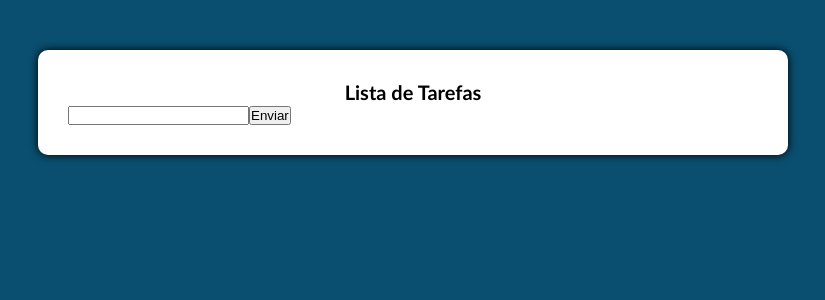
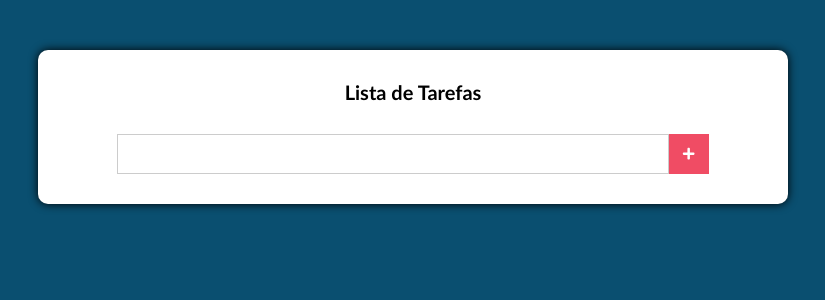
Before and after one commit to DevRafonalde/lista-de-tarefas-react, a React (Create React App) app: page / in a window 1280 px wide. Shown: the top 300 px of the page, without its empty margins (227-1052 px from the left). Built offline with nearby package versions, Linux system fonts and the light colour scheme.

Commit message:
Customizando formulário

```diff
--- a/package.json
+++ b/package.json
@@ -8,6 +8,7 @@
     "@testing-library/user-event": "^13.5.0",
     "react": "^18.2.0",
     "react-dom": "^18.2.0",
+    "react-icons": "^4.10.1",
     "react-scripts": "5.0.1",
     "web-vitals": "^2.1.4"
   },
@@ -34,7 +35,5 @@
       "last 1 firefox version",
       "last 1 safari version"
     ]
-  },
-  "devDependencies": {
   }
 }
--- a/src/components/Main.css
+++ b/src/components/Main.css
@@ -11,3 +11,29 @@
     font-size: 20px;
     text-align: center;
 }
+
+.formulario {
+    margin-top: 30px;
+    display: flex;
+    align-items: center;
+    justify-content: center;
+}
+
+.formulario input[type="text"] {
+    height: 40px;
+    padding: 0 20px;
+    font-size: 20px;
+    border: 1px solid #ccc;
+    min-width: 80%;
+}
+
+.formulario button[type="submit"] {
+    border: none;
+    height: 40px;
+    width: 40px;
+    background: #f04c64;
+    color: #fff;
+    display: flex;
+    align-items: center;
+    justify-content: center;
+}
--- a/src/components/Main.js
+++ b/src/components/Main.js
@@ -1,4 +1,7 @@
 import React, {Component} from "react";
+// Form
+import {FaPlus} from 'react-icons/fa';
+
 import "./Main.css";
 
 export default class Main extends Component {
@@ -13,13 +16,13 @@ export default class Main extends Component {
     }
 
     render() {
-        // const {novaTarefa} = this.state;
+        const {novaTarefa} = this.state;
         return (
             <div className="main">
                 <h1>Lista de Tarefas</h1>
-                <form action="#">
-                    <input onChange={this.handleInputChange} type="text"/>
-                    <button type="submit">Enviar</button>
+                <form action="#" className="formulario">
+                    <input value={novaTarefa} onChange={this.handleInputChange} type="text"/>
+                    <button type="submit"><FaPlus/></button>
                 </form>
             </div>
         );
```
Also changed, not shown: 1 other file (tests, documents, lock files or other folders).
